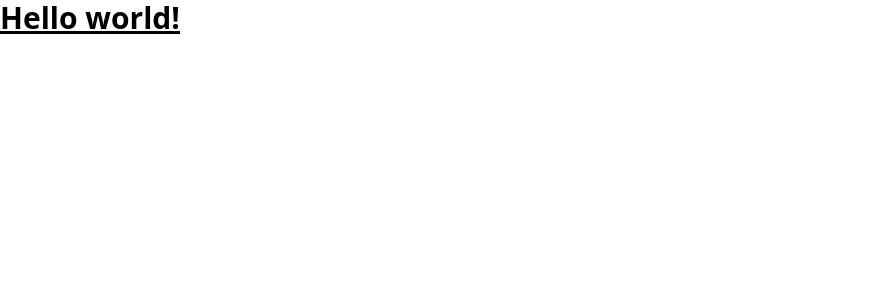
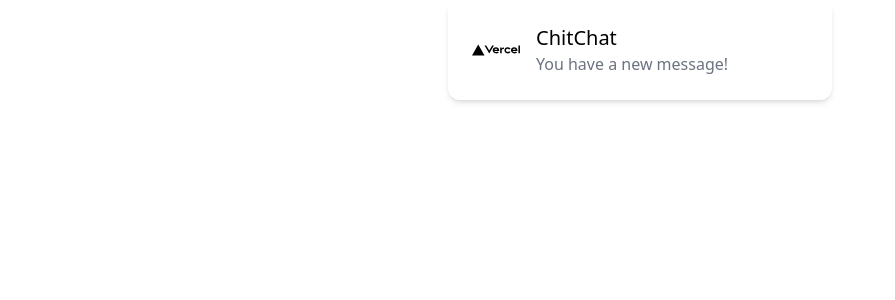
Before and after one commit to pouim/blockchain-marketplace, a Next.js app: page / in a window 1280 px wide. Shown: the top 300 px of the page, without its empty margins (0-895 px from the left). Built offline with nearby package versions, Linux system fonts and the light colour scheme.

Commit message:
feat: absolute path

```diff
--- a/pages/_app.tsx
+++ b/pages/_app.tsx
@@ -1,4 +1,4 @@
-import "../styles/globals.css";
+import "@styles/globals.css";
 import type { AppProps } from "next/app";
 
 export default function App({ Component, pageProps }: AppProps) {
--- a/pages/index.tsx
+++ b/pages/index.tsx
@@ -1,3 +1,13 @@
 export default function Home() {
-  return <h1 className="text-3xl font-bold underline">Hello world!</h1>;
+  return (
+    <div className="p-6 max-w-sm mx-auto bg-white rounded-xl shadow-md flex items-center space-x-4">
+      <div className="flex-shrink-0">
+        <img className="h-12 w-12" src="/vercel.svg" alt="ChitChat Logo" />
+      </div>
+      <div>
+        <div className="text-xl font-medium text-black">ChitChat</div>
+        <p className="text-gray-500">You have a new message!</p>
+      </div>
+    </div>
+  );
 }
--- a/tsconfig.json
+++ b/tsconfig.json
@@ -1,5 +1,11 @@
 {
   "compilerOptions": {
+    "baseUrl": ".",
+    "paths": {
+      "@pages/*": ["pages/*"],
+      "@components/*": ["components/*"],
+      "@styles/*": ["styles/*"]
+    },
     "target": "es5",
     "lib": ["dom", "dom.iterable", "esnext"],
     "allowJs": true,
```
